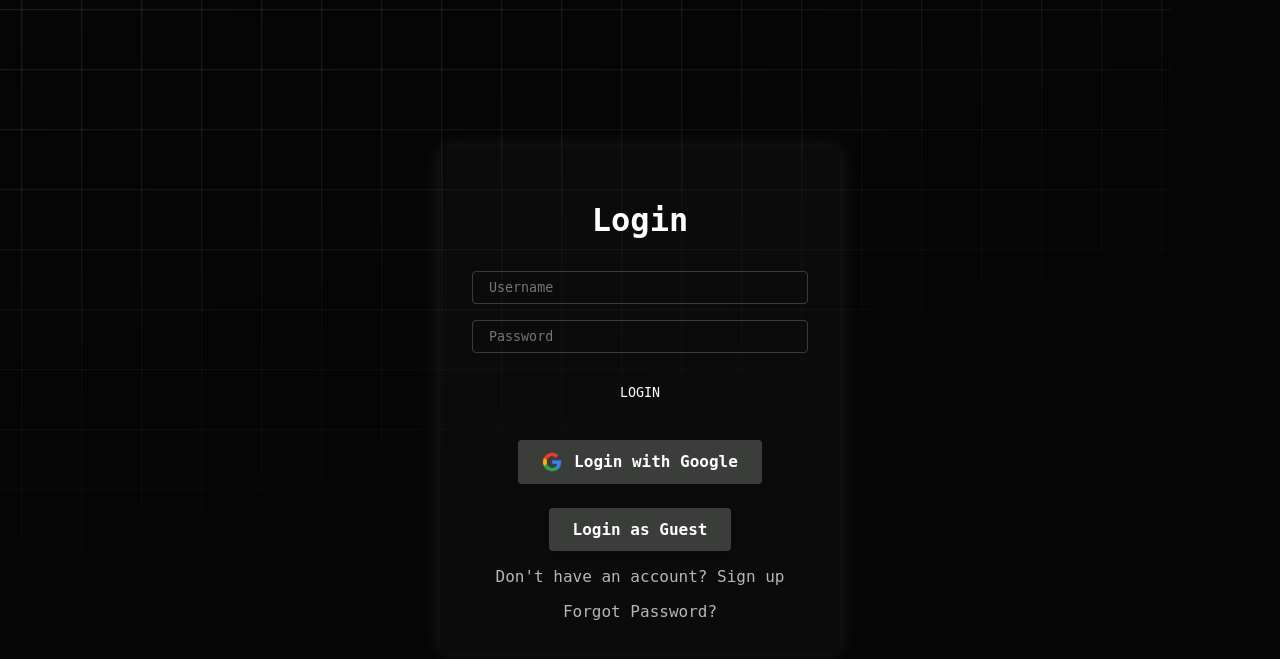
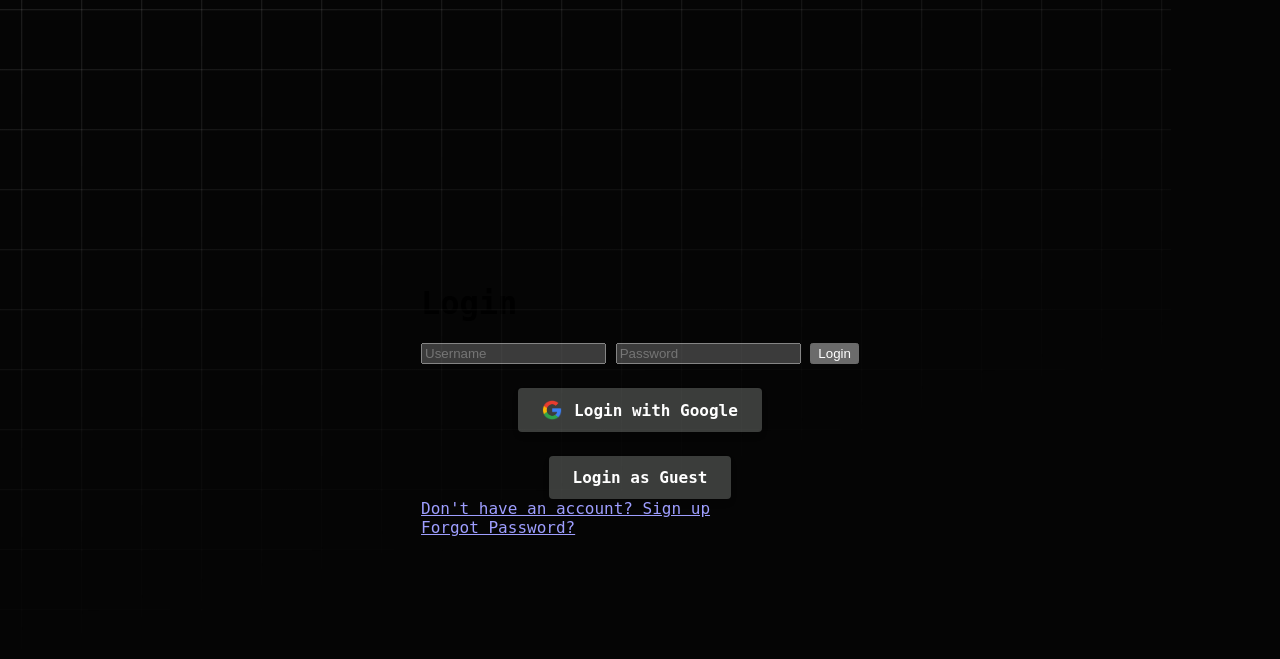
Before and after one commit to Tenztan/Yumiko-public, a Flask app: page /login in a window 1280 px wide. Shown: the top 659 px of the page. Run offline with Flask 3, Linux system fonts and the light colour scheme; some libraries are stand-ins or nearby versions; some web fonts are replaced.

Commit message:
Update login.html

```diff
--- a/templates/login.html
+++ b/templates/login.html
@@ -53,89 +53,7 @@
                 transform: translate(var(--size), var(--size));
             }
         }
-        .container {
-            background: hsl(0 0% 5% / 0.8);
-            padding: 2rem;
-            border-radius: 8px;
-            box-shadow: 0 0 20px rgba(255, 255, 255, 0.1);
-            width: 100%;
-            max-width: 400px;
-        }
-        h1 {
-            text-align: center;
-            color: #fff;
-            margin-bottom: 2rem;
-        }
-        form {
-            display: flex;
-            flex-direction: column;
-            gap: 1rem;
-        }
-        input {
-            font-family: "Geist Mono", monospace;
-            background: transparent;
-            border: 1px solid hsl(0 0% 100% / 0.2);
-            padding: 0.5rem 1rem;
-            color: #fff;
-            border-radius: 4px;
-        }
-        input:focus {
-            outline: none;
-            border-color: hsl(0 0% 100% / 0.5);
-        }
-        button {
-            font-family: "Geist Mono", monospace;
-            text-transform: uppercase;
-            color: #fff;
-            padding: 1rem 2rem;
-            border: 0;
-            background: transparent;
-            cursor: pointer;
-            position: relative;
-            overflow: hidden;
-        }
-        button::after {
-            content: "";
-            position: absolute;
-            inset: 0;
-            background: hsl(0 0% 100%);
-            opacity: 0;
-            transition: opacity 0.2s;
-        }
-        button:hover::after {
-            opacity: 0.1;
-        }
-        button > span {
-            position: relative;
-            z-index: 1;
-        }
-        .toggle-form {
-            text-align: center;
-            margin-top: 1rem;
-        }
-        .toggle-form a {
-            color: hsl(0 0% 100% / 0.7);
-            text-decoration: none;
-        }
-        .toggle-form a:hover {
-            color: #fff;
-        }
-        .error-message {
-            color: #ff6b6b;
-            text-align: center;
-            margin-bottom: 1rem;
-        }
-        .forgot-password {
-            text-align: center;
-            margin-top: 1rem;
-        }
-        .forgot-password a {
-            color: hsl(0 0% 100% / 0.7);
-            text-decoration: none;
-        }
-        .forgot-password a:hover {
-            color: #fff;
-        }
+
 
 
          .google-login {
```
